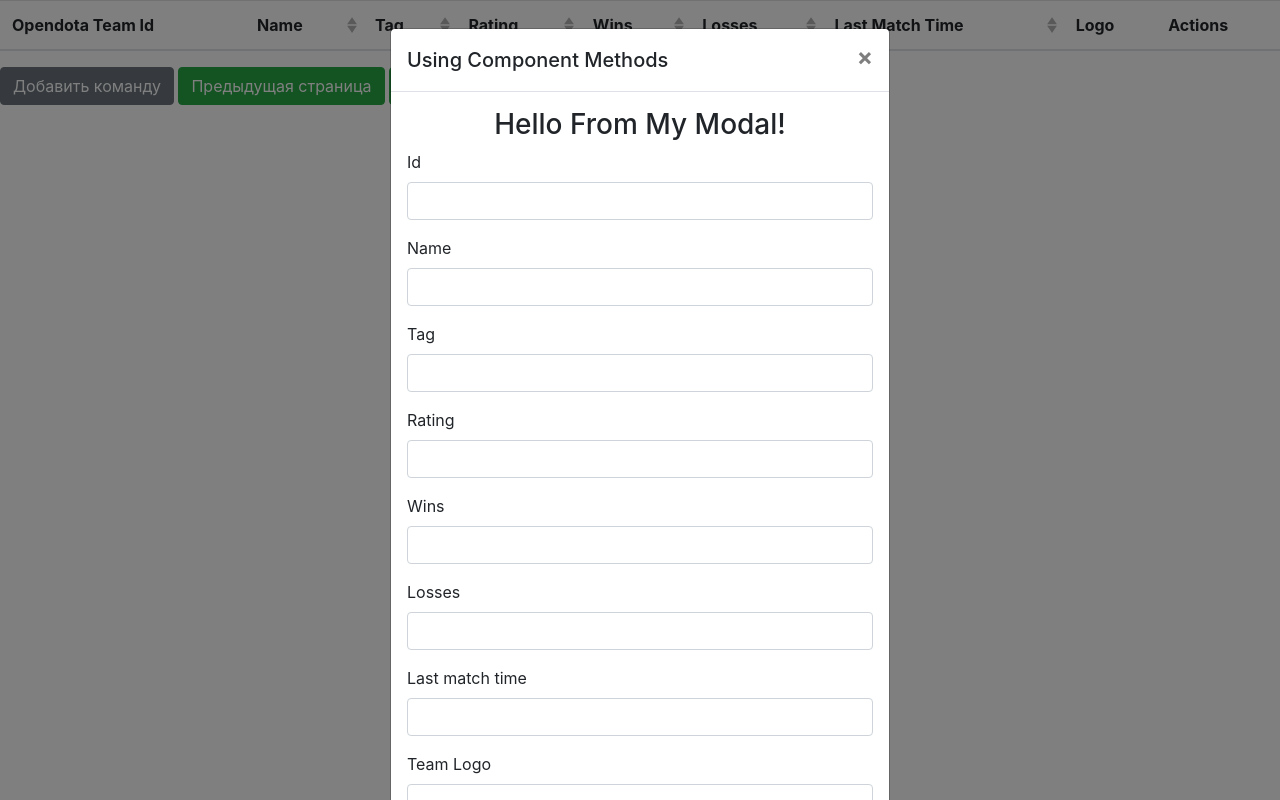
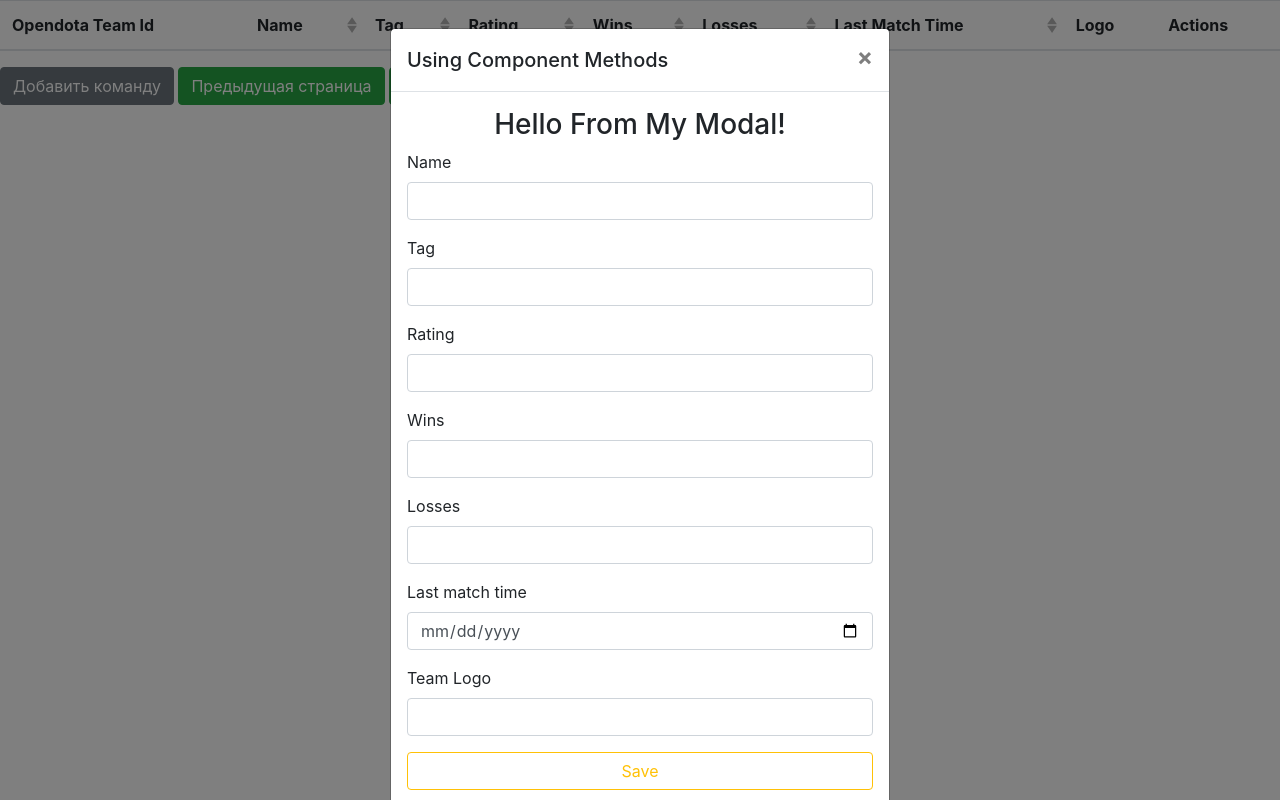
Before and after one commit to dubinavlad/Test_Task_Front, a Vue app: page index.html in a window 1280 px wide. Both pictures are taken after a click on the button "Добавить команду". Built offline with nearby package versions, Linux system fonts and the light colour scheme; files whose address does not match are found by name.

Commit message:
Add files via upload

```diff
--- a/index.html
+++ b/index.html
@@ -46,6 +46,7 @@
      <template slot="last_match_time" slot-scope="data">
         <b-form-input
           type="date"
+
           v-model="data.item.last_match_time"
         />
       </template>
@@ -54,7 +55,7 @@
       </template>
 
       <template slot="actions" slot-scope="data">
-        <b-button @click="save(data.item.id)" variant="success">
+        <b-button @click="update(data.item)" variant="success">
           Save
         </b-button>
           <b-button @click="delete_element(data.item.id)" variant="danger">
@@ -77,13 +78,13 @@
       </div>
          <form ref="form" >
 
-           <b-form-group label="Id"  label-for="id-input" invalid-feedback="Name is required"><b-form-input id="id-input" v-model="id_tmp" required></b-form-input></b-form-group>
-        <b-form-group label="Name" label-for="name-input"><b-form-input id="name-input" v-model="name_tmp" required></b-form-input></b-form-group>
-           <b-form-group label="Tag" label-for="tag-input"><b-form-input id="tag-input" v-model="tag_tmp" required></b-form-input></b-form-group>
-           <b-form-group label="Rating" label-for="rating-input"><b-form-input id="rating-input" v-model="rating_tmp" required></b-form-input></b-form-group>
-           <b-form-group label="Wins" label-for="wins-input"><b-form-input id="wins-input" v-model="wins_tmp" required></b-form-input></b-form-group>
-           <b-form-group label="Losses" label-for="losses-input"><b-form-input id="losses-input" v-model="losses_tmp" required></b-form-input></b-form-group>
-           <b-form-group label="Last match time" label-for="last_match_time-input"><b-form-input id="last_match_time-input" v-model="last_match_time_tmp" required></b-form-input></b-form-group>
+
+        <b-form-group label="Name" label-for="name-input"><b-form-input id="name-input" type="text" v-model="name_tmp" required></b-form-input></b-form-group>
+           <b-form-group label="Tag" label-for="tag-input"><b-form-input id="tag-input" type="text" v-model="tag_tmp" required></b-form-input></b-form-group>
+           <b-form-group label="Rating" label-for="rating-input"><b-form-input type="number" id="rating-input" v-model="rating_tmp" required></b-form-input></b-form-group>
+           <b-form-group label="Wins" label-for="wins-input"><b-form-input id="wins-input" type="number"  v-model="wins_tmp" required></b-form-input></b-form-group>
+           <b-form-group label="Losses" label-for="losses-input"><b-form-input id="losses-input" type="number" v-model="losses_tmp" required></b-form-input></b-form-group>
+           <b-form-group label="Last match time" label-for="last_match_time-input"><b-form-input type="date" dateFormat="YYYY-MM-DD" id="last_match_time-input" v-model="last_match_time_tmp" required></b-form-input></b-form-group>
            <b-form-group label="Team Logo" label-for="logo-input"><b-form-input id="logo-input" v-model="logo_tmp" required></b-form-input></b-form-group>
       </form>
 
```
